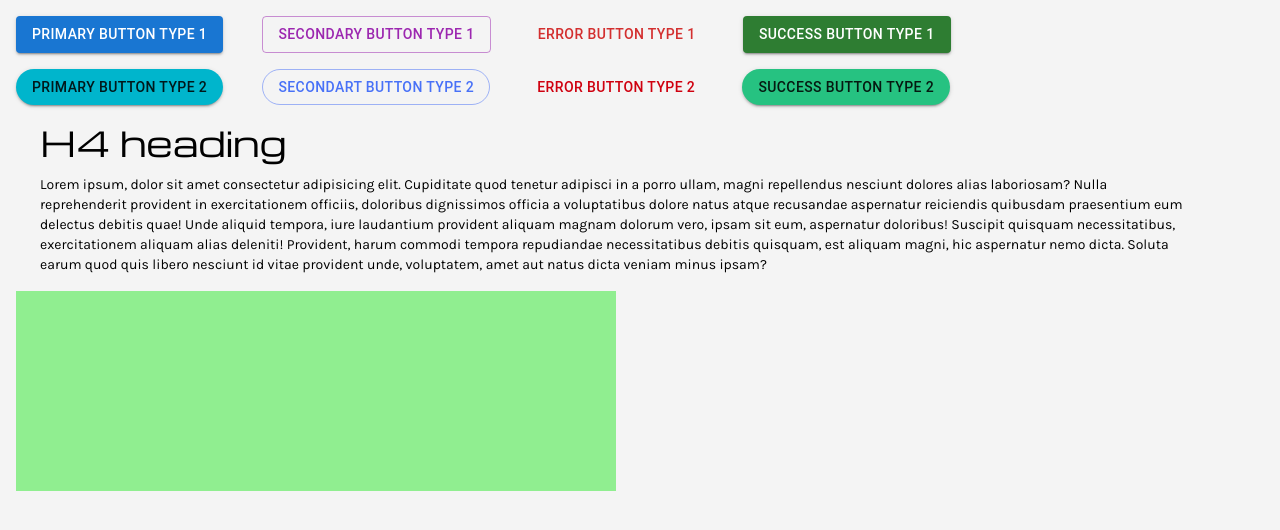
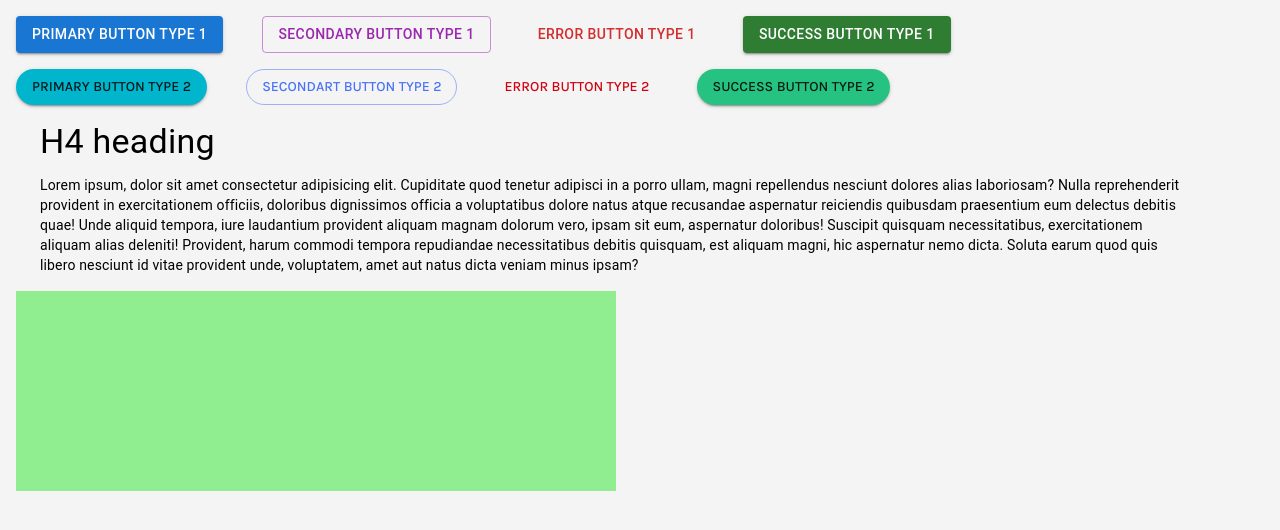
Before and after one commit to rk-codeflow/mat-ui-demo, a React (Create React App) app: page / in a window 1280 px wide. Shown: the top 530 px of the page. Built offline with nearby package versions, Linux system fonts and the light colour scheme.

Commit message:
typography code refactored

```diff
--- a/src/App.js
+++ b/src/App.js
@@ -1,6 +1,6 @@
 import './App.css';
 import { Button, Stack, Typography, Container, ThemeProvider, Box } from '@mui/material'
-import { theme, headingFont, bodyFont } from './styles/Styles';
+import { theme } from './styles/Styles';
 
 function App() {
   return (
@@ -23,12 +23,8 @@ function App() {
         </ThemeProvider>
 
         <Container>
-          <ThemeProvider theme={headingFont}>
             <Typography variant='h4' gutterBottom>H4 heading</Typography>
-          </ThemeProvider>
-          <ThemeProvider theme={bodyFont}>
             <Typography variant='body2'>Lorem ipsum, dolor sit amet consectetur adipisicing elit. Cupiditate quod tenetur adipisci in a porro ullam, magni repellendus nesciunt dolores alias laboriosam? Nulla reprehenderit provident in exercitationem officiis, doloribus dignissimos officia a voluptatibus dolore natus atque recusandae aspernatur reiciendis quibusdam praesentium eum delectus debitis quae! Unde aliquid tempora, iure laudantium provident aliquam magnam dolorum vero, ipsam sit eum, aspernatur doloribus! Suscipit quisquam necessitatibus, exercitationem aliquam alias deleniti! Provident, harum commodi tempora repudiandae necessitatibus debitis quisquam, est aliquam magni, hic aspernatur nemo dicta. Soluta earum quod quis libero nesciunt id vitae provident unde, voluptatem, amet aut natus dicta veniam minus ipsam?</Typography>
-          </ThemeProvider>
         </Container>
 
         <ThemeProvider theme={theme}>
--- a/src/styles/Styles.js
+++ b/src/styles/Styles.js
@@ -23,17 +23,16 @@ export const theme = createTheme({
     }
   },
 
-  // typography: {
-  //   fontFamily: 'Michroma',
-  //   fontWeightRegular: 400
-  // },
+  typography: {
+      fontFamily: `Michroma, sans-serif`
+  },
 
-  // This is useful if you want to apply a fully custom design system to Material UI's components.
   components: {
     MuiButton: {
       styleOverrides: {
         root: {
-          borderRadius: 20
+          borderRadius: 20,
+          fontFamily: `Karla, sans-serif`
         }
       }
     }
@@ -49,20 +48,3 @@ export const theme = createTheme({
     }
   }
 })
-
-// https://www.programiz.com/javascript/library/array/join
-export const headingFont = createTheme({
-  typography: {
-    fontFamily: [
-      'Michroma', 'sans-serif'
-    ].join(',')
-  }
-})
-
-export const bodyFont = createTheme({
-  typography: {
-    fontFamily: [
-      'Karla', 'sans-serif'
-    ].join(',')
-  }
-})
```
